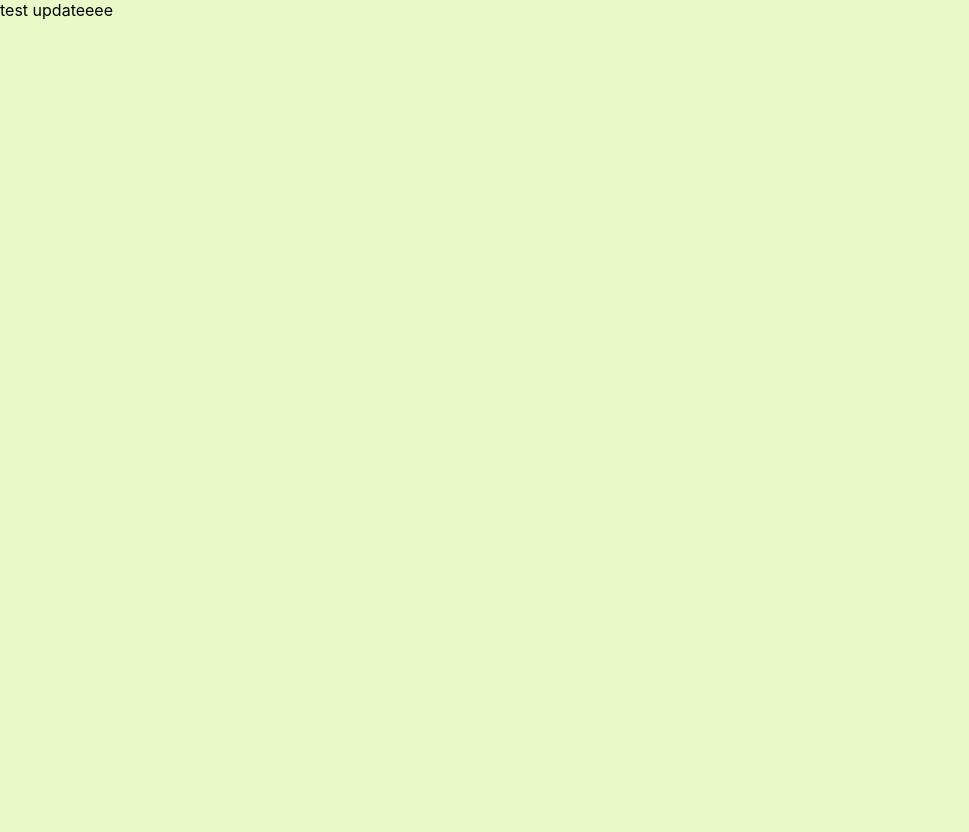
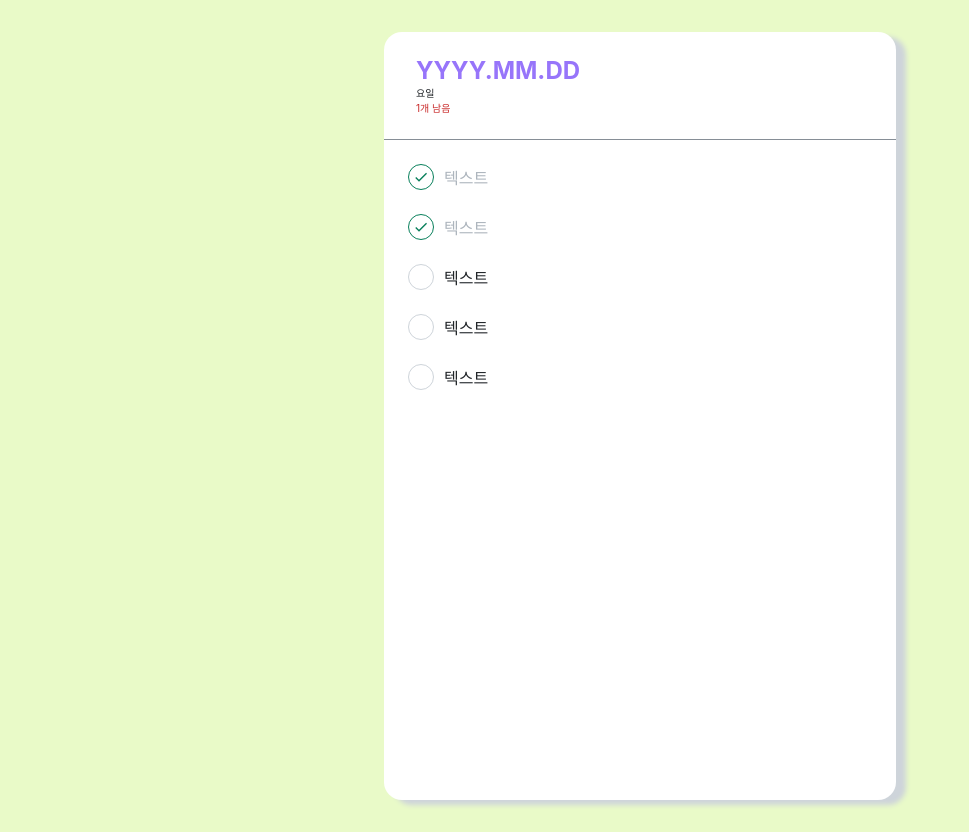
Before and after one commit to minhyup/react-todolist, a React (Create React App) app: page / in a window 1280 px wide. Shown: the whole page, without its empty margins (0-969 px from the left). Before the commit the page ends 800 px from the top, so only its background shows below. Built offline with nearby package versions, Linux system fonts and the light colour scheme.

Commit message:
'markup'

```diff
--- a/src/App.js
+++ b/src/App.js
@@ -1,19 +1,77 @@
 import React from 'react';
 import { createGlobalStyle } from 'styled-components';
+import TodoTemplate from './layouts/TodoTemplate';
+import TodoHead from './components/TodoHead';
+import TodoList from './components/TodoList';
 
 const GlobalStyle = createGlobalStyle`
   body{background: #e9fac8;}
 `;
 
-let test = 'fadfadf';
+// const GlobalStyleDiv = styled.div`
+//   background: #e9fac8;
+// `;
 
 function App() {
   return (
     <div>
       <GlobalStyle />
-      <span>test updateeee</span>
+      <TodoTemplate>
+        <TodoHead />
+        <TodoList />
+      </TodoTemplate>
     </div>
   );
 }
 
 export default App;
+
+// const FloatContainer = styled.div`
+//   display: flex;
+//   justify-content: center;
+//   padding-top: 10px;
+//   padding-bottom: 10px;
+//   align-items: center;
+//   /* flex-wrap: wrap;
+//   align-content: center; */
+//   /* margin-bottom: 10px;
+//   ::after {
+//     clear: both;
+//     content: '';
+//     display: block;
+//   } */
+// `;
+
+// const FloatDiv = styled.div`
+//   width: 200px;
+//   height: 200px;
+//   background: tomato;
+//   margin-left: 10px;
+//   border: 1px dashed black;
+//   /* float: left;
+//   width: 200px;
+//   height: 200px;
+//   background: tomato;
+//   margin-left: 10px;
+//   border: 1px dashed black; */
+// `;
+
+// const FloatDiv2 = styled.div`
+//   width: 100px;
+//   height: 100px;
+//   background: yellow;
+//   margin-left: 10px;
+//   border: 1px dashed black;
+//   /* float: left;
+//   width: 200px;
+//   height: 200px;
+//   background: tomato;
+//   margin-left: 10px;
+//   border: 1px dashed black; */
+// `;
+
+// const CommonDiv = styled.div`
+//   width: 200px;
+//   height: 200px;
+//   background: green;
+// `;
--- /dev/null
+++ b/src/components/TodoHead.js
@@ -0,0 +1,35 @@
+import React from 'react';
+import styled from 'styled-components';
+
+const TodoHeadBlock = styled.div`
+  border-bottom: 1px solid #868e96;
+  padding-top: 24px;
+  padding-left: 32px;
+  padding-right: 32px;
+  padding-bottom: 24px;
+  .today {
+    font-weight: bold;
+    font-size: 24px;
+    color: #9775fa;
+  }
+  .day {
+    font-size: 10px;
+    color: #212529;
+  }
+  .tasks-left {
+    font-size: 10px;
+    color: #c92a2a;
+  }
+`;
+
+function TodoHead() {
+  return (
+    <TodoHeadBlock>
+      <div className="today">YYYY.MM.DD</div>
+      <div className="day">요일</div>
+      <div className="tasks-left">1개 남음</div>
+    </TodoHeadBlock>
+  );
+}
+
+export default TodoHead;
--- /dev/null
+++ b/src/components/TodoItem.js
@@ -0,0 +1,71 @@
+import React from 'react';
+import styled, { css } from 'styled-components';
+import { MdDone, MdDelete } from 'react-icons/md';
+
+const Remove = styled.div`
+  display: flex;
+  justify-content: center;
+  align-items: center;
+  color: #ced4da;
+  font-size: 1.3rem;
+  &:hover {
+    color: #c92a2a;
+  }
+  display: none;
+`;
+
+const TodoItemBlock = styled.div`
+  display: flex;
+  align-items: center;
+  padding-top: 12px;
+  padding-bottom: 12px;
+  &:hover {
+    ${Remove} {
+      display: initial;
+    }
+  }
+`;
+
+const CheckCicle = styled.div`
+  width: 24px;
+  height: 24px;
+  border: 1px solid #ced4da;
+  border-radius: 16px;
+  font-size: 1rem;
+  margin-right: 10px;
+  display: flex;
+  justify-content: center;
+  align-items: center;
+  font-weight: bold;
+  ${(props) =>
+    props.done &&
+    css`
+      border: 1px solid #087f5b;
+      color: #087f5b;
+    `};
+`;
+
+const Text = styled.div`
+  flex: 1;
+  font-size: 1rem;
+  color: #212529;
+  ${(props) =>
+    props.done &&
+    css`
+      color: #adb5bd;
+    `}
+`;
+
+function TodoItem({ done }) {
+  return (
+    <TodoItemBlock>
+      <CheckCicle done={done}>{done && <MdDone />}</CheckCicle>
+      <Text done={done}>텍스트</Text>
+      <Remove>
+        <MdDelete />
+      </Remove>
+    </TodoItemBlock>
+  );
+}
+
+export default TodoItem;
--- /dev/null
+++ b/src/components/TodoList.js
@@ -0,0 +1,23 @@
+import React from 'react';
+import styled from 'styled-components';
+import TodoItem from './TodoItem';
+
+const TodoListBlock = styled.div`
+  /* flex: 1; ?? flex의 item이 갖고 있는 속성으로써 너비 증가율을 나타냄*/
+  padding: 12px 24px;
+  overflow-y: auto;
+`;
+
+function TodoList() {
+  return (
+    <TodoListBlock>
+      <TodoItem done={true} />
+      <TodoItem done={true} />
+      <TodoItem />
+      <TodoItem />
+      <TodoItem />
+    </TodoListBlock>
+  );
+}
+
+export default TodoList;
--- /dev/null
+++ b/src/layouts/TodoTemplate.js
@@ -0,0 +1,22 @@
+import React from 'react';
+import styled from 'styled-components';
+
+const TodoTemplateBlock = styled.div`
+  width: 512px;
+  height: 768px;
+  background: white;
+  margin: 32px auto;
+  border-radius: 18px;
+  box-shadow: 10px 5px 5px #ced4da;
+
+
+  /* ??? */
+  /* display: flex;
+  flex-direction: column; */
+`;
+
+function TodoTemplate({ children }) {
+  return <TodoTemplateBlock>{children}</TodoTemplateBlock>;
+}
+
+export default TodoTemplate;
```
Also changed, not shown: src/components/TodoCreate.js (added).
